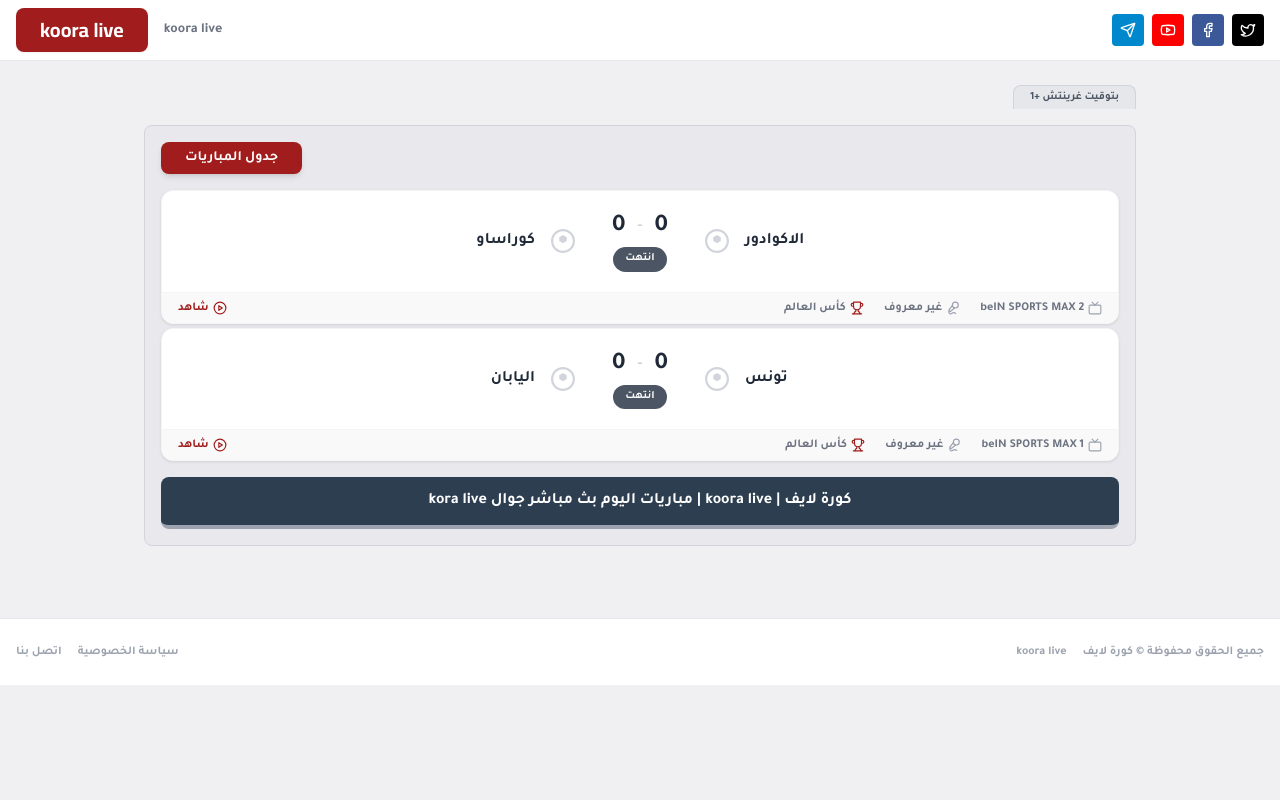
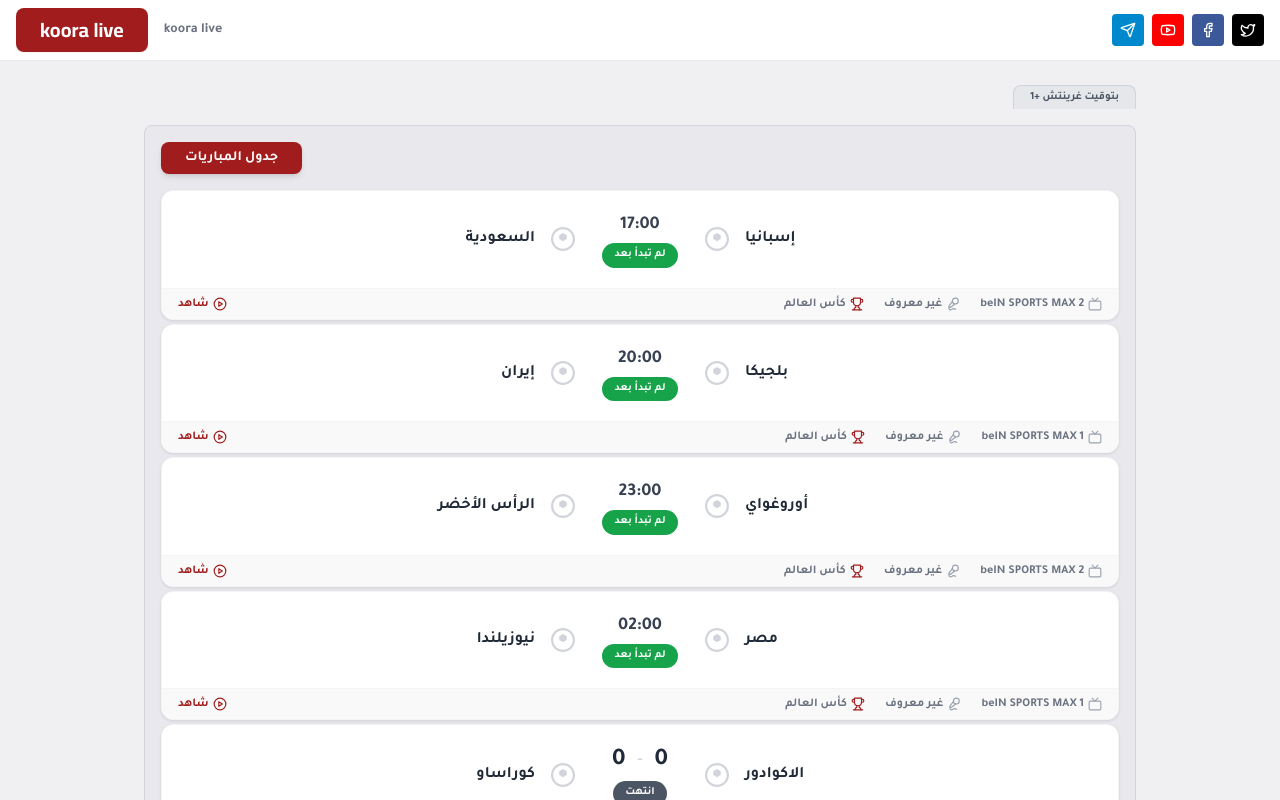
Before and after one commit to sakifooo/kora, a Next.js app: page / in a window 1280 px wide. Shown: the top 800 px of the page. Built offline with nearby package versions, Linux system fonts and the light colour scheme.

Commit message:
Update page.tsx

```diff
--- a/src/app/page.tsx
+++ b/src/app/page.tsx
@@ -11,7 +11,11 @@ import {
 export default function Home() {
 
   const matches = [
-    { teamA: "الاكوادور", teamB: "كوراساو ", scoreA: 0, scoreB: 0, time: "21:00", status: "finished", channel: "beIN SPORTS MAX 2", commentator: "غير معروف", league: "كأس العالم", href: "/live/ecwador-vs-corasaw" },
+    { teamA: "إسبانيا", teamB: "السعودية  ", scoreA: 0, scoreB: 0, time: "17:00", status: "upcoming", channel: "beIN SPORTS MAX 2", commentator: "غير معروف", league: "كأس العالم", href: "/live/spain-vs-saudi" },
+    { teamA: "بلجيكا", teamB: "إيران", scoreA: 0, mscoreB: 0, time: "20:00", status: "upcoming", channel: "beIN SPORTS MAX 1", commentator: "غير معروف", league: "كأس العالم", href: "/live/belgique-vs-iran" },
+    { teamA: "أوروغواي", teamB: "الرأس الأخضر", scoreA: 0, scoreB: 0, time: "23:00", status: "upcoming", channel: "beIN SPORTS MAX 2", commentator: "غير معروف", league: "كأس العالم", href: "/live/urugway-vs-capverdi" },
+    { teamA: "مصر", teamB: "نيوزيلندا", scoreA: 0, mscoreB: 0, time: "02:00", status: "upcoming", channel: "beIN SPORTS MAX 1", commentator: "غير معروف", league: "كأس العالم", href: "/live/egypt-vs-newzeland" },
+    { teamA: "الاكوادور", teamB: "كوراساو", scoreA: 0, scoreB: 0, time: "20:00", status: "finished", channel: "beIN SPORTS MAX 2", commentator: "غير معروف", league: "كأس العالم", href: "/live/ecwador-vs-corasaw" },
     { teamA: "تونس", teamB: "اليابان", scoreA: 0, mscoreB: 4, time: "18:00", status: "finished", channel: "beIN SPORTS MAX 1", commentator: "غير معروف", league: "كأس العالم", href: "/live/tunis-vs-japon" },
 
   ];
```
